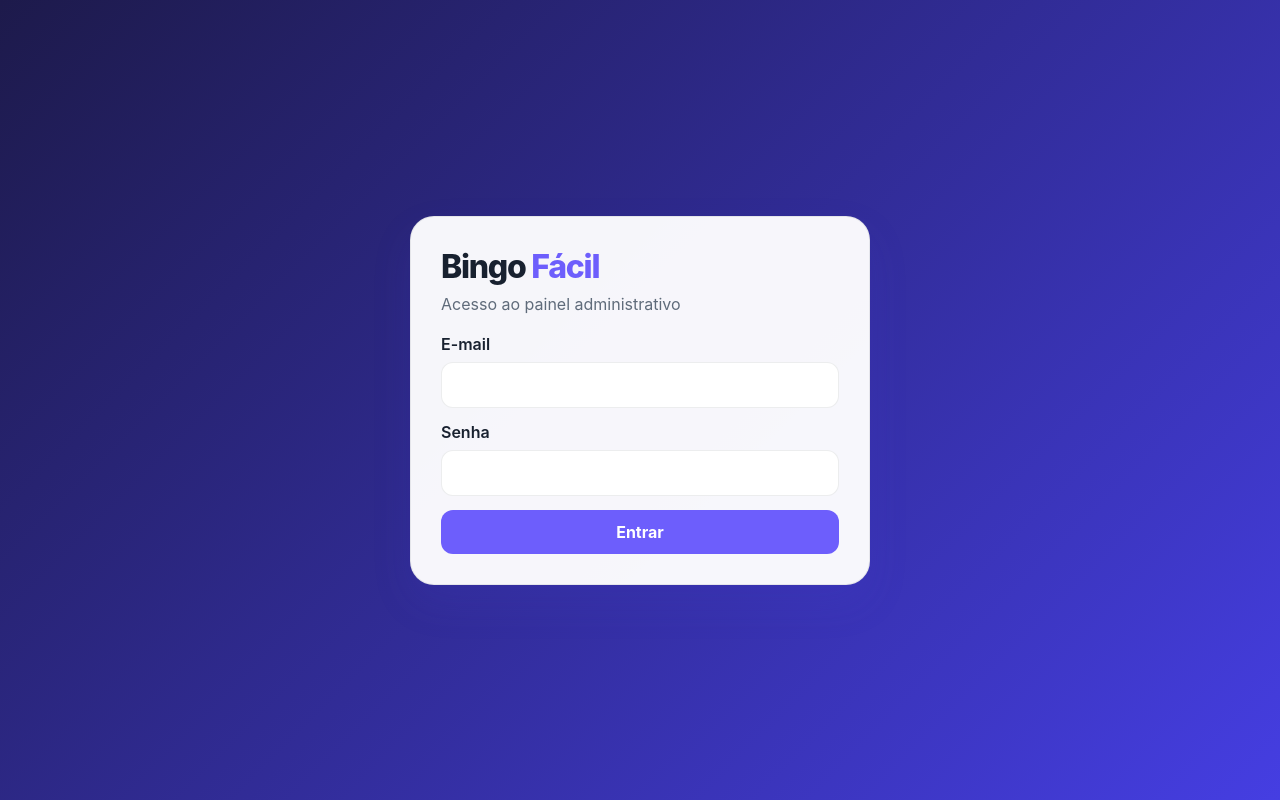
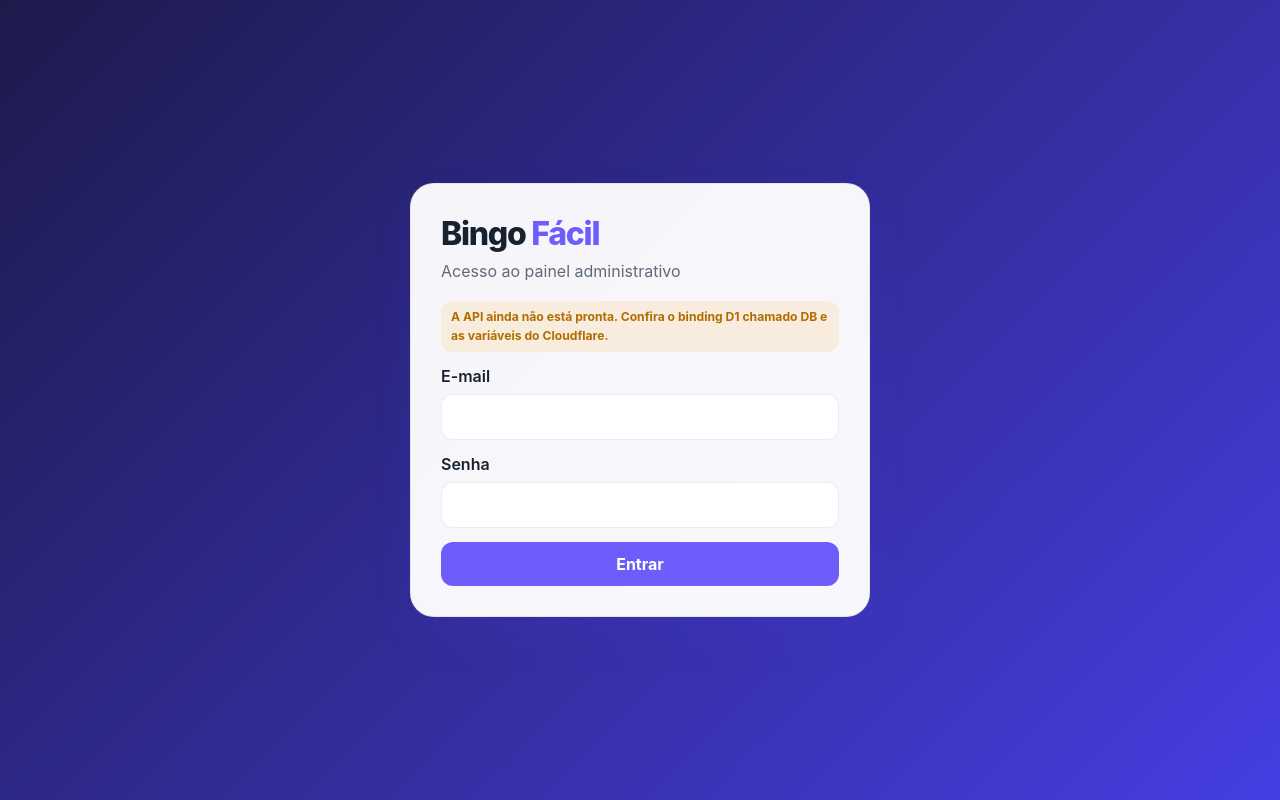
Before and after one commit to kuadmff2-bit/bingo, a React (Vite) app in the folder frontend/: page /login in a window 1280 px wide. Built offline with nearby package versions, Linux system fonts and the light colour scheme; no server answers.

Commit message:
Improve setup diagnostics on login

```diff
--- a/frontend/src/pages/LoginPage.jsx
+++ b/frontend/src/pages/LoginPage.jsx
@@ -7,12 +7,13 @@ export default function LoginPage({ onLogin }) {
   const [form, setForm] = useState({ email: '', password: '' });
   const [message, setMessage] = useState('');
   const [setupPending, setSetupPending] = useState(false);
+  const [setupError, setSetupError] = useState(false);
   const [loading, setLoading] = useState(false);
 
   useEffect(() => {
     axios.get(`${API_URL}/setup/status`)
-      .then((response) => setSetupPending(!response.data?.initialized))
-      .catch(() => setSetupPending(false));
+      .then((response) => { setSetupPending(!response.data?.initialized); setSetupError(false); })
+      .catch(() => { setSetupPending(true); setSetupError(true); });
   }, []);
 
   const handleSubmit = async (event) => {
@@ -40,7 +41,7 @@ export default function LoginPage({ onLogin }) {
 
         {setupPending && (
           <div className="badge warning" style={{ display: 'block', borderRadius: 12, marginBottom: 14, lineHeight: 1.5 }}>
-            Configuração inicial pendente. No Cloudflare, configure ADMIN_EMAIL, ADMIN_PASSWORD e JWT_SECRET e faça um novo deploy.
+            {setupError ? 'A API ainda não está pronta. Confira o binding D1 chamado DB e as variáveis do Cloudflare.' : 'Configuração inicial pendente. No Cloudflare, configure ADMIN_EMAIL, ADMIN_PASSWORD e JWT_SECRET e faça um novo deploy.'}
           </div>
         )}
 
```
